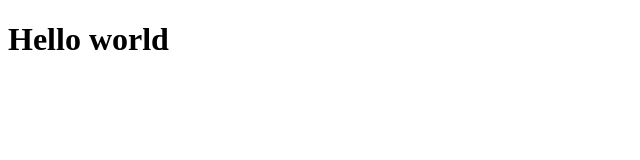
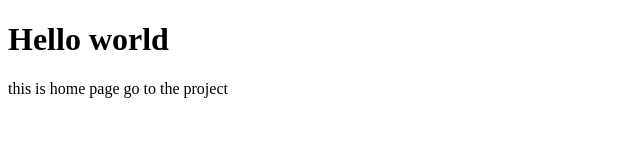
Before and after one commit to ppppond/Learn-git-git, a plain HTML site: page index.html in a window 1280 px wide. Shown: the whole page, without its empty margins (0-640 px from the left). Drawn offline with Linux system fonts and the light colour scheme.

Commit message:
add some features

```diff
--- a/index.html
+++ b/index.html
@@ -7,5 +7,6 @@
 </head>
 <body>
     <h1>Hello world</h1>
+    <p>this is home page go to the project</p>
 </body>
 </html>
```
